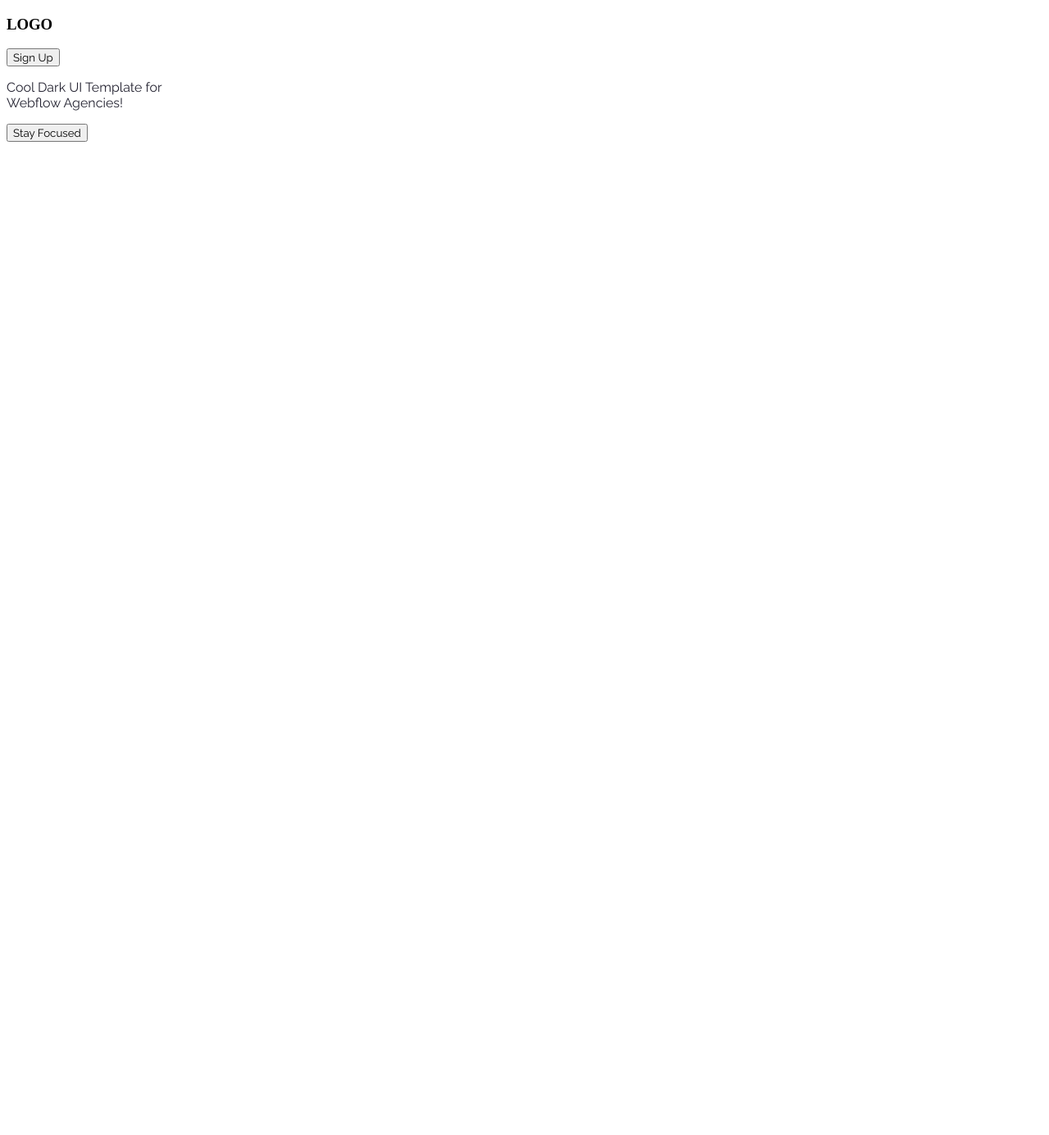
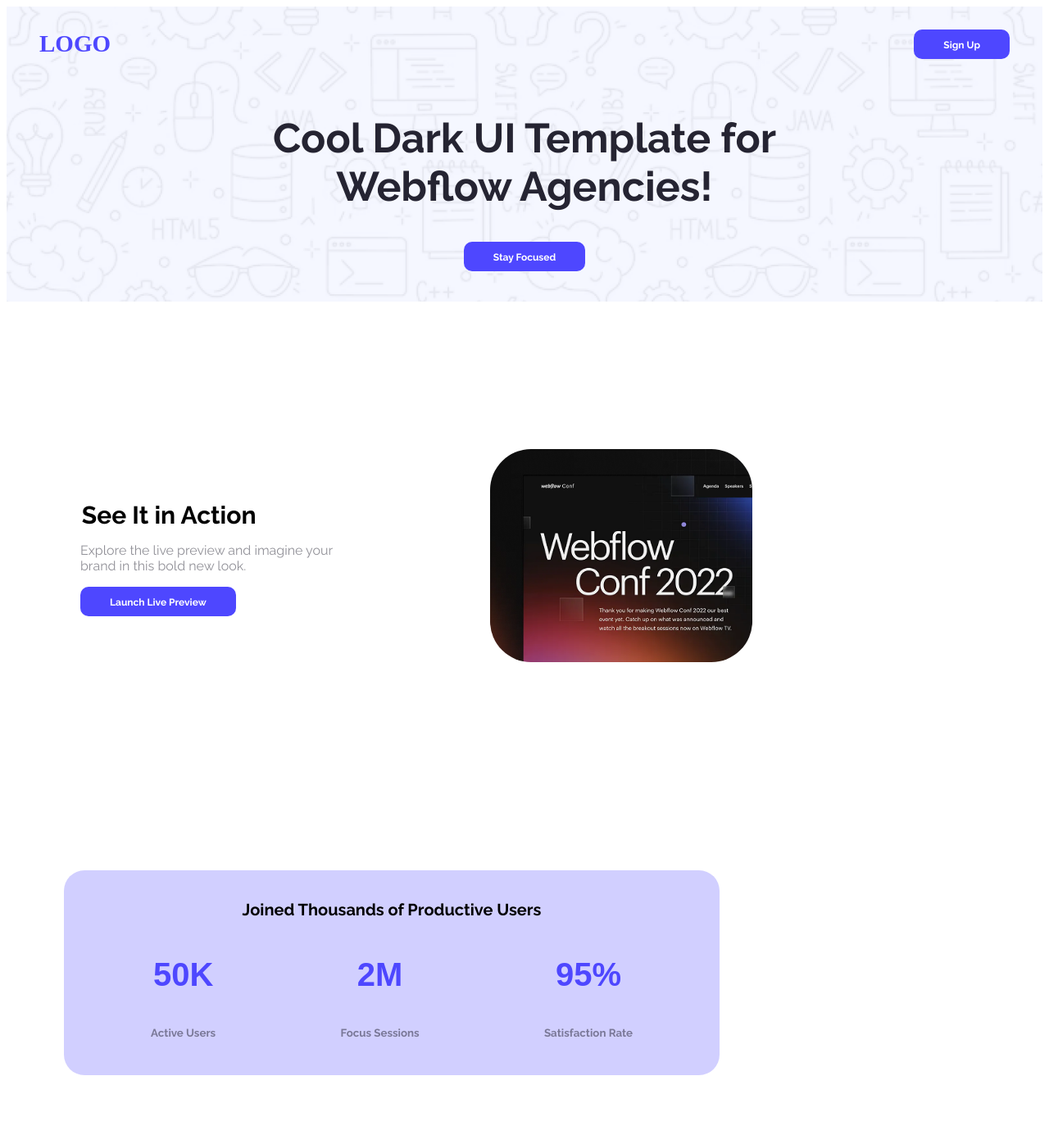
Before and after one commit to mahdiazfar27/assignment1, a plain HTML site: page index.html in a window 1280 px wide. Shown: the whole page at 82% size. Before the commit the page ends 800 px from the top, so only its background shows below. Drawn offline with Linux system fonts and the light colour scheme; files that its build step writes are made by us from their sources.

Commit message:
second section shes korlam

```diff
--- a/index.html
+++ b/index.html
@@ -26,3 +26,39 @@
 
         </div>
     </header>
+    <main>
+        <section class="action-section">
+            <div class="action">
+            <div>
+                <p class="action-text raleway-normal">See It in Action</p>
+                <p class="raleway-normal action-sub-text">Explore the live preview and imagine your<br> brand in this
+                    bold new look.</p>
+                <button class="button raleway-normal">Launch Live Preview</button>
+            </div>
+            <div>
+                <img src="Assets/wc-mini.png" alt="" class="action-image">
+
+            </div>
+            </div>
+        </section>
+        <section class="pro-user-section">
+            <button class="pro-user-button">
+                <p class="pro-text raleway-normal">Joined Thousands of Productive Users</p>
+                <div class="number-div">
+
+                    <div class="numbers">
+                        <p class="number">50K</p>
+                        <p class="sub-number raleway-normal">Active Users</p>
+                    </div>
+                    <div class="numbers">
+                        <p class="number">2M</p>
+                        <p class="sub-number raleway-normal">Focus Sessions</p>
+                    </div>
+                    <div class="numbers">
+                        <p class="number">95%</p>
+                        <p class="sub-number raleway-normal">Satisfaction Rate</p>
+                    </div>
+
+                </div>
+            </button>
+        </section>
--- a/style/style.css
+++ b/style/style.css
@@ -7,3 +7,126 @@
 .dark1{
     color: #252432;
 }
+.dark1{
+    color: #252432;
+}
+
+header {
+    background-image: url(../Assets/Hero-bg.png);
+    border: 50px;
+    justify-content: center;
+    min-height: 45vh;
+    background-size: cover;
+    background-color: #4E47FF;
+}
+
+nav {
+    display: flex;
+    align-items: center;
+    justify-content: space-between;
+    margin: 0 40px;
+    margin-bottom: 40px;
+}
+
+.logo {
+    color: #4E47FF;
+    font-weight: 800;
+    font-size: 29px;
+}
+.button {
+    background-color: #4E47FF;
+    color: #FFFFFF;
+    border: none;
+    border-radius: 10px;
+    font-weight: bold;
+    font-size: 12px;
+    padding-left: 36px;
+    padding-right: 36px;
+    padding-bottom: 10px;
+    padding-top: 12px;
+    text-align: center;
+    transition: background-color 0.2s ease;
+}
+
+.button:hover {
+    background-color: #6A64FF;
+    cursor: pointer;
+}
+
+.banner{
+    text-align : center;
+}
+.banner-text{
+    font-size: 50px;
+    font-weight: bold;
+    margin: 3%;
+}
+.action{
+    margin: 100px 10px;
+    /* background-color: #4E47FF; */
+    width: 820px;
+    display: flex;
+    justify-content: space-between;
+    align-items: center;
+    /* text-align: center; */
+}
+.action-section{
+
+    margin: 80px;
+    display: flex;
+    justify-content: space-between;
+    align-items: center;
+
+}
+
+.action-text{
+    font-size: 30px;
+    font-weight: bold;
+    text-align: left;
+    margin: 0.6%;
+}
+.action-sub-text{
+    color: #252432;
+    opacity: 50%;
+    text-align: left;
+
+}
+.action-image{
+    width: 320px ;
+    border-radius: 50px;
+}
+.pro-text{
+    font-size: 20px;
+    font-weight: bold;
+    text-align: center;
+    margin: 0.6%;
+}
+.pro-user-button{
+    background-color: #4d47ff42;
+    color: black;
+    font-weight: bold;
+    border: none;
+    margin: 70px;
+    width: 800px;
+    height: 250px;
+    border-radius: 25px;
+
+}
+.number-div{
+    display: flex;
+    align-items: center;
+    margin: 0 100px;
+    justify-content: space-between;
+
+}
+
+.number{
+    color: #4E47FF;
+    font-weight: 800;
+    font-size: 40px;
+
+}
+.sub-number{
+    color: #252432;
+    opacity: 50%;
+}
```
